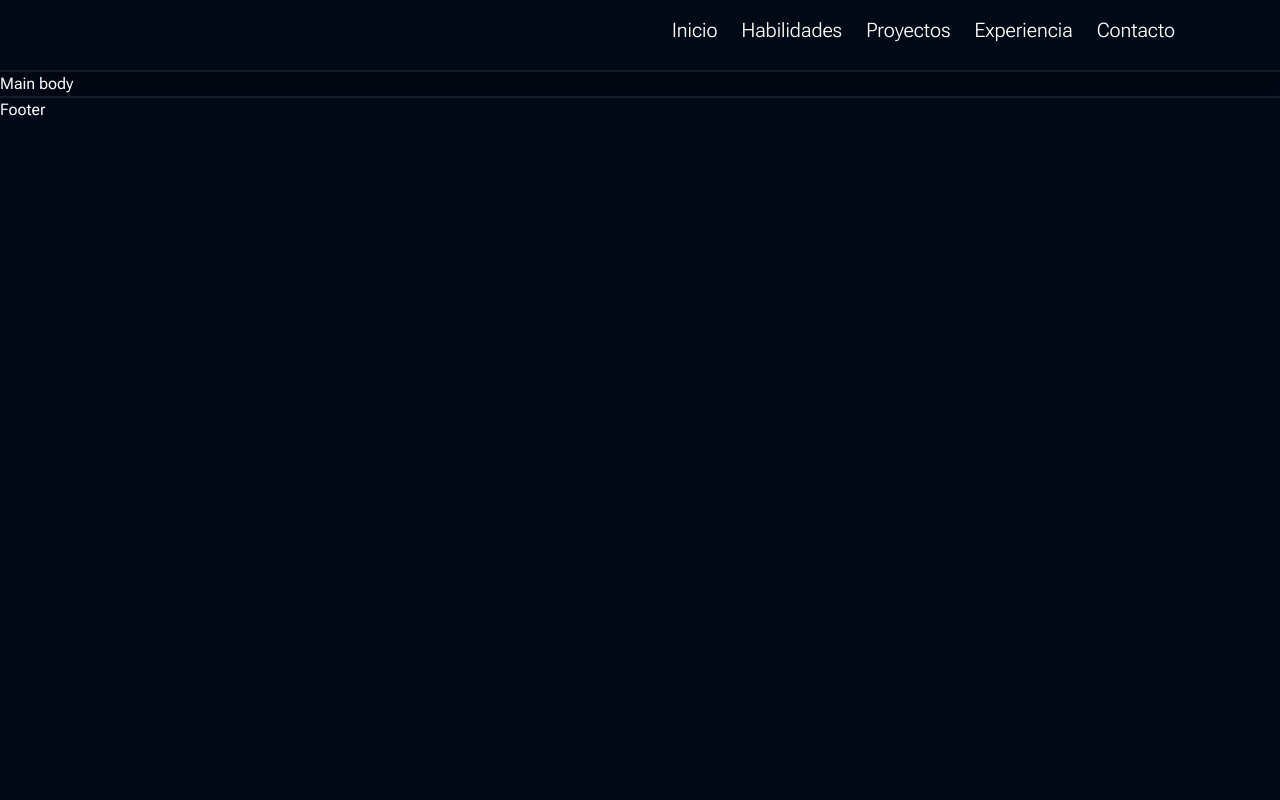
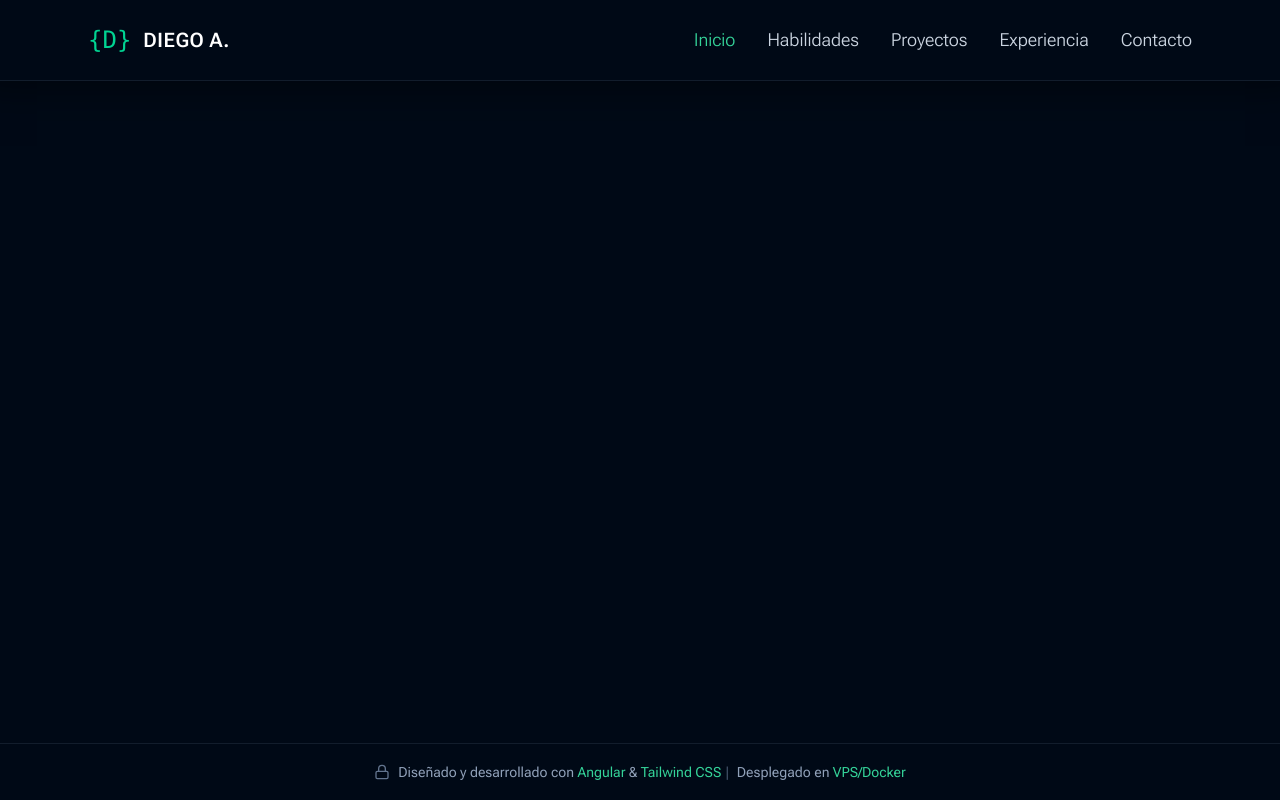
Before and after one commit to DiegoAguilarBeltran/portafolio, an Angular app: page / in a window 1280 px wide. Built offline with nearby package versions, Linux system fonts and the light colour scheme.

Commit message:
feat: header-footer design

```diff
--- a/src/app/components/footer/footer.css
+++ b/src/app/components/footer/footer.css
@@ -1,4 +1,13 @@
-.border {
-    border: none;
-    border-top: solid 2px #25314282;
+.footer-bar {
+  border-top: solid 1px #25314282;
 }
+
+.footer-link {
+  color: #34d399;
+  transition: color 0.2s ease;
+}
+
+.footer-link:hover {
+  color: #6ee7b7;
+  text-decoration: underline;
+}
--- a/src/app/components/footer/footer.html
+++ b/src/app/components/footer/footer.html
@@ -1,3 +1,28 @@
-<div class="w-full h-12 border">
-    <span>Footer</span>
+<div class="footer-bar w-full">
+  <div class="mx-auto max-w-6xl h-14 px-6 flex items-center justify-center gap-2 text-sm text-slate-400">
+    <!-- Candado -->
+    <svg
+      class="w-4 h-4 shrink-0 text-slate-500"
+      viewBox="0 0 24 24"
+      fill="none"
+      stroke="currentColor"
+      stroke-width="2"
+      stroke-linecap="round"
+      stroke-linejoin="round"
+      aria-hidden="true"
+    >
+      <rect x="3" y="11" width="18" height="11" rx="2" ry="2" />
+      <path d="M7 11V7a5 5 0 0 1 10 0v4" />
+    </svg>
+
+    <p class="text-center">
+      Diseñado y desarrollado con
+      <a href="https://angular.dev" target="_blank" rel="noopener" class="footer-link">Angular</a>
+      &amp;
+      <a href="https://tailwindcss.com" target="_blank" rel="noopener" class="footer-link">Tailwind CSS</a>
+      <span class="mx-1 text-slate-600">|</span>
+      Desplegado en
+      <a href="#" class="footer-link">VPS/Docker</a>
+    </p>
+  </div>
 </div>
--- a/src/app/components/header/header.css
+++ b/src/app/components/header/header.css
@@ -1,5 +1,16 @@
-.border {
-    border: none;
-    border-bottom: solid 2px #25314282;
-    box-shadow: 0px -20px 40px 25px rgba(0,0,0,0.5);
+.header-bar {
+  border-bottom: solid 1px #25314282;
+  box-shadow: 0 -20px 40px 25px rgba(0, 0, 0, 0.5);
 }
+
+.nav-link {
+  color: #cbd5e1;
+}
+
+.nav-link:hover {
+  color: #34d399;
+}
+
+.nav-link.is-active {
+  color: #34d399;
+}
--- a/src/app/components/header/header.html
+++ b/src/app/components/header/header.html
@@ -1,12 +1,26 @@
-<div class="w-full h-18 border py-4 flex content-center justify-center">
-  <div class="w-full max-w-3/4 flex content-center justify-center">
-    <div class="w-1/2"></div>
-    <ul class="flex flex-row gap-6 w-1/2 px-8 content-center">
-      @for (i of headerAnchors; track $index) {
-        <li>
-          <a href="" class="font-light text-xl">{{ i }}</a>
-        </li>
-      }
-    </ul>
+<div class="header-bar w-full">
+  <div class="mx-auto max-w-6xl h-20 px-6 flex items-center justify-between">
+    <!-- Logo -->
+    <a href="#inicio" class="flex items-center gap-3 shrink-0">
+      <span class="font-mono text-2xl font-medium text-emerald-400">&#123;D&#125;</span>
+      <span class="text-xl font-semibold tracking-wide text-white">DIEGO A.</span>
+    </a>
+
+    <!-- Navegación -->
+    <nav>
+      <ul class="flex flex-row gap-8">
+        @for (item of navItems; track item.label) {
+          <li>
+            <a
+              [href]="item.href"
+              class="nav-link text-lg font-light transition-colors duration-200"
+              [class.is-active]="item.active"
+            >
+              {{ item.label }}
+            </a>
+          </li>
+        }
+      </ul>
+    </nav>
   </div>
 </div>
--- a/src/app/components/header/header.ts
+++ b/src/app/components/header/header.ts
@@ -1,4 +1,10 @@
 import { Component } from '@angular/core';
+
+interface NavItem {
+  label: string;
+  href: string;
+  active?: boolean;
+}
 
 @Component({
   selector: 'app-header',
@@ -7,14 +13,11 @@ import { Component } from '@angular/core';
   styleUrl: './header.css',
 })
 export class Header {
-  headerAnchors = [
-    "Inicio",
-    "Habilidades",
-    "Proyectos",
-    "Experiencia",
-    "Contacto"
+  navItems: NavItem[] = [
+    { label: 'Inicio', href: '#inicio', active: true },
+    { label: 'Habilidades', href: '#habilidades' },
+    { label: 'Proyectos', href: '#proyectos' },
+    { label: 'Experiencia', href: '#experiencia' },
+    { label: 'Contacto', href: '#contacto' },
   ];
-
-  constructor() {
-  }
 }
--- a/src/app/pages/landing/landing.html
+++ b/src/app/pages/landing/landing.html
@@ -1,11 +1,11 @@
-<main class="w-screen h-screen">
-    <header class="w-screen">
+<main class="w-screen min-h-screen flex flex-col">
+    <header>
         <app-header></app-header>
     </header>
-    <div class="w-screen flex grow">
-        Main body
+    <div class="grow">
+        <!-- Contenido principal (hero, habilidades, etc.) -->
     </div>
-    <footer class="w-screen">
+    <footer>
         <app-footer></app-footer>
     </footer>
 </main>
```
